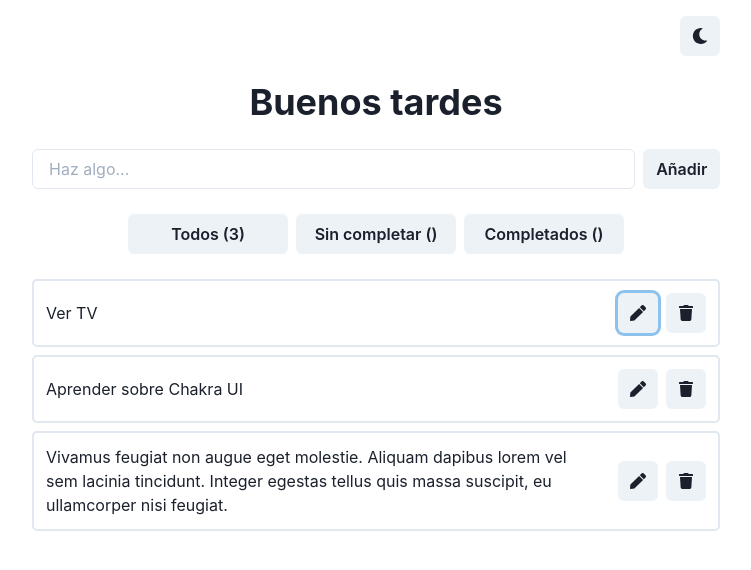
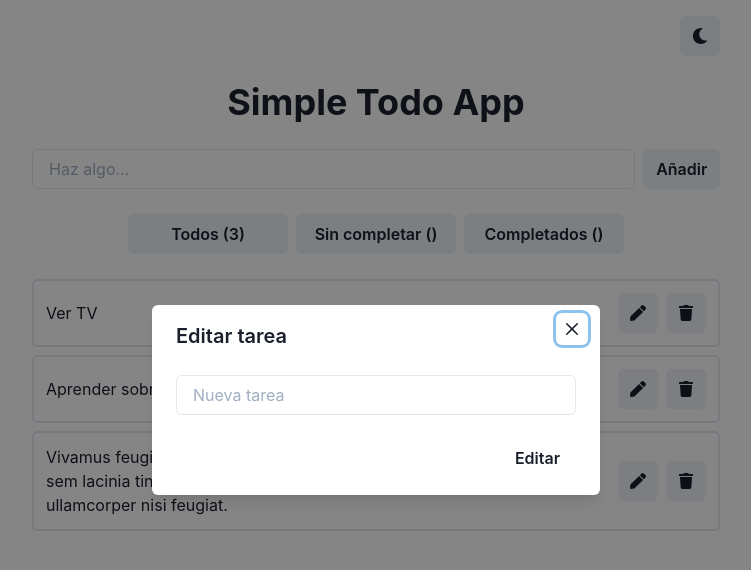
Before and after one commit to pablovrl/react-todo-app, a React (Create React App) app: page / in a window 1280 px wide. Both pictures are taken after a click on the button 902 px from the left and 313 px from the top of the page. Shown: the top 570 px of the page, without its empty margins (264-1015 px from the left). Built offline with nearby package versions, Linux system fonts and the light colour scheme.

Commit message:
se añadió funcionalidad al botón de editar

```diff
--- a/public/index.html
+++ b/public/index.html
@@ -24,7 +24,7 @@
       work correctly both with client-side routing and a non-root public URL.
       Learn how to configure a non-root public URL by running `npm run build`.
     -->
-    <title>React App</title>
+    <title>Todo App</title>
   </head>
   <body>
     <noscript>You need to enable JavaScript to run this app.</noscript>
--- a/src/App.js
+++ b/src/App.js
@@ -47,6 +47,14 @@ function App() {
     setTodos(todos.filter(todo => todo.id !== id))
   }
 
+  const handleEditClick = (id, task) => {
+    setTodos(todos.map(todo => {
+      if(todo.id === id) {
+        return {...todo, task: task}
+      } else return {...todo}
+    }))
+  }
+
   return (
     <Flex w="100vw" justifyContent="center">
       <VStack p={4} w="45rem" spacing="25px">
@@ -56,11 +64,11 @@ function App() {
           alignSelf="end"
         />
         <Heading>
-          Buenos tardes
+          Simple Todo App
         </Heading>
         <TodoInput handleAddClick={handleAddClick}/>
         <Filters todos={todos} />
-        <TodoList todos={todos} handleDelClick={handleDelClick} />
+        <TodoList todos={todos} handleDelClick={handleDelClick} handleEditClick={handleEditClick}/>
       </VStack>
     </Flex>
   );
--- /dev/null
+++ b/src/components/EditModal.jsx
@@ -0,0 +1,43 @@
+import React, {useState} from 'react'
+import {
+  Modal,
+  ModalOverlay,
+  ModalContent,
+  ModalHeader,
+  ModalFooter,
+  ModalBody,
+  ModalCloseButton,
+  Button,
+  Input
+} from '@chakra-ui/react'
+
+export default function EditModal({isOpen, onClose, id, handleEditClick}) {
+
+  const [input, setInput] = useState("")
+
+  const handleChange = (evt) => {
+    setInput(evt.target.value)
+  }
+
+  const clearInput = () => {
+    setInput("")
+  }
+
+  return (
+    <>
+      <Modal isOpen={isOpen} onClose={() => {onClose(); clearInput()}} isCentered>
+        <ModalOverlay />
+        <ModalContent>
+          <ModalHeader>Editar tarea</ModalHeader>
+          <ModalCloseButton />
+          <ModalBody>
+            <Input value={input} onChange={handleChange} placeholder="Nueva tarea"/>
+          </ModalBody>
+          <ModalFooter>
+            <Button variant="ghost" onClick={() => {handleEditClick(id, input); onClose()}}>Editar</Button>
+          </ModalFooter>
+        </ModalContent>
+      </Modal>
+    </>
+  )
+}
--- a/src/components/Filters.jsx
+++ b/src/components/Filters.jsx
@@ -1,4 +1,4 @@
-import React, {useState} from 'react'
+import React from 'react'
 import { Button, Wrap, WrapItem } from '@chakra-ui/react'
 
 
--- a/src/components/TodoList.jsx
+++ b/src/components/TodoList.jsx
@@ -1,5 +1,6 @@
-import React from 'react'
+import React, { useState } from 'react'
 import { FaTrash, FaPen } from 'react-icons/fa'
+import EditModal from './EditModal'
 import {
 	VStack,
 	HStack,
@@ -7,10 +8,13 @@ import {
 	Spacer,
 	Text,
 	Heading,
-
+	useDisclosure
 } from '@chakra-ui/react'
 
-export default function TodoList({ todos, handleDelClick }) {
+export default function TodoList({ todos, handleDelClick, handleEditClick}) {
+
+	const { isOpen, onOpen, onClose } = useDisclosure()
+	const [editId, setEditId] = useState()
 
 	if (todos.length === 0) {
 		return (
@@ -33,11 +37,12 @@ export default function TodoList({ todos, handleDelClick }) {
 					>
 						<Text>{todo.task}</Text>
 						<Spacer />
-						<IconButton icon={<FaPen />} />
+						<IconButton icon={<FaPen />} onClick={() => {setEditId(todo.id); onOpen()}} />
 						<IconButton icon={<FaTrash />} onClick={() => handleDelClick(todo.id)} />
 					</HStack>
 				))}
 			</VStack>
+			<EditModal isOpen={isOpen} onClose={onClose} id={editId} handleEditClick={handleEditClick}/>
 		</>
 	)
 }
```
